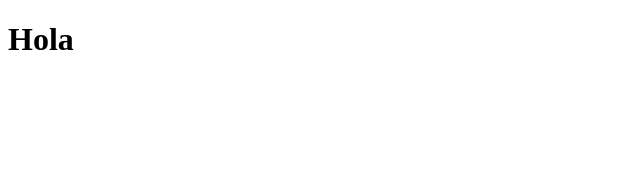
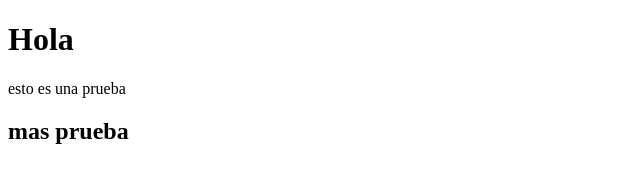
Before and after one commit to Sebastianm345/DDW_PROJECT_V1, a plain HTML site: page index.html in a window 1280 px wide. Shown: the whole page, without its empty margins (0-640 px from the left). Drawn offline with Linux system fonts and the light colour scheme.

Commit message:
Segunda actualizacion

```diff
--- a/index.html
+++ b/index.html
@@ -6,5 +6,7 @@
 </head>
 <body>
     <h1> Hola </h1>
+    <p> esto es una prueba </p>
+    <h2>mas prueba</h2>
 </body>
 </html>
```
